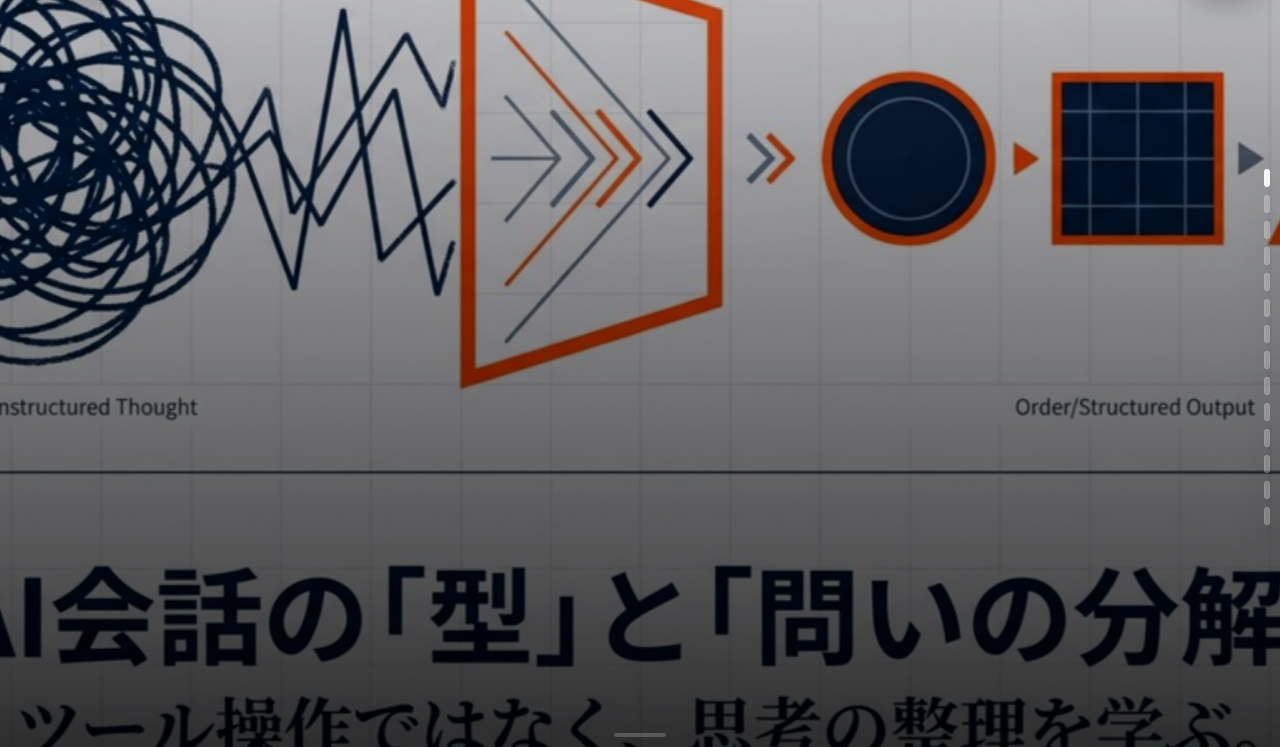
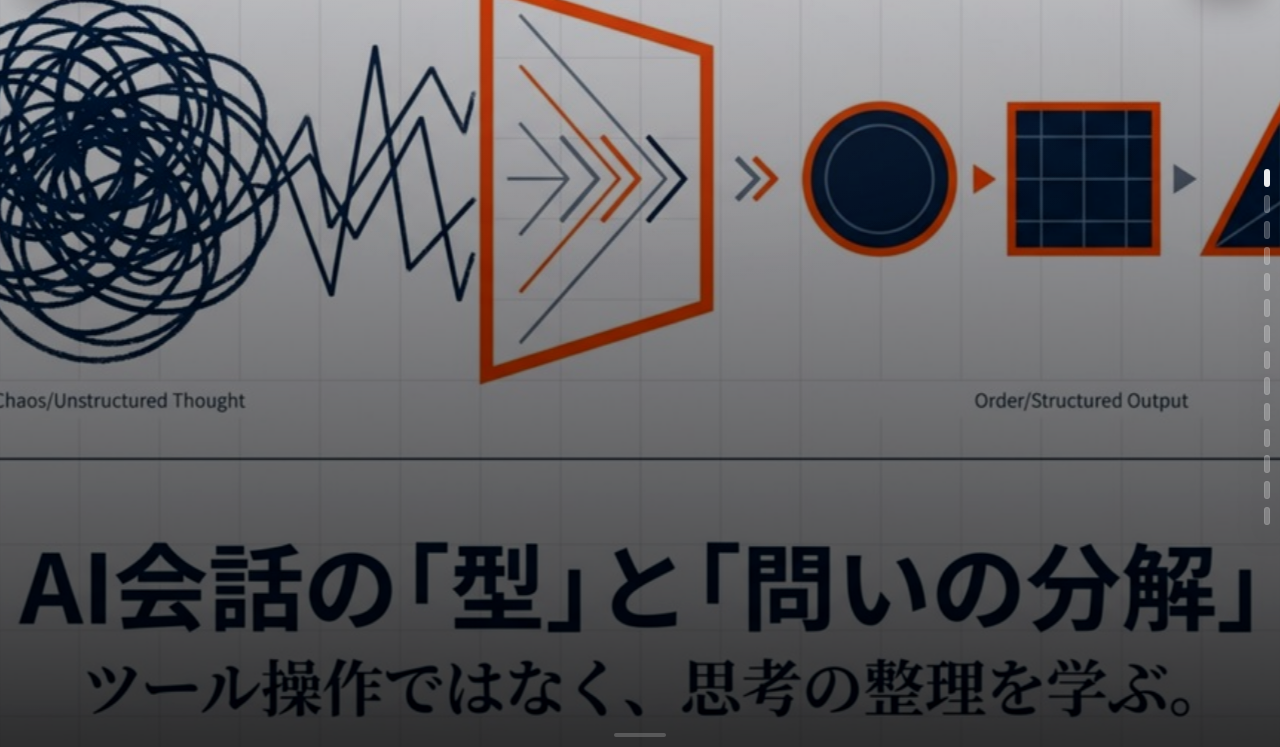
Before and after one commit to kj14/swipe-lp-factory, a plain HTML site: page swipe.html in a window 1280 px wide. Shown: the part 53-800 px from the top of the page. Drawn offline with Linux system fonts and the light colour scheme.

Commit message:
fix: support contain-fit backgrounds for slide images

```diff
--- a/slides.json
+++ b/slides.json
@@ -13,7 +13,9 @@
       "cta": {
         "label": "",
         "href": "#"
-      }
+      },
+      "fit": "contain",
+      "bgColor": "#000"
     },
     {
       "id": "nb02",
@@ -24,7 +26,9 @@
       "cta": {
         "label": "",
         "href": "#"
-      }
+      },
+      "fit": "contain",
+      "bgColor": "#000"
     },
     {
       "id": "nb03",
@@ -35,7 +39,9 @@
       "cta": {
         "label": "",
         "href": "#"
-      }
+      },
+      "fit": "contain",
+      "bgColor": "#000"
     },
     {
       "id": "nb04",
@@ -46,7 +52,9 @@
       "cta": {
         "label": "",
         "href": "#"
-      }
+      },
+      "fit": "contain",
+      "bgColor": "#000"
     },
     {
       "id": "nb05",
@@ -57,7 +65,9 @@
       "cta": {
         "label": "",
         "href": "#"
-      }
+      },
+      "fit": "contain",
+      "bgColor": "#000"
     },
     {
       "id": "nb06",
@@ -68,7 +78,9 @@
       "cta": {
         "label": "",
         "href": "#"
-      }
+      },
+      "fit": "contain",
+      "bgColor": "#000"
     },
     {
       "id": "nb07",
@@ -79,7 +91,9 @@
       "cta": {
         "label": "",
         "href": "#"
-      }
+      },
+      "fit": "contain",
+      "bgColor": "#000"
     },
     {
       "id": "nb08",
@@ -90,7 +104,9 @@
       "cta": {
         "label": "",
         "href": "#"
-      }
+      },
+      "fit": "contain",
+      "bgColor": "#000"
     },
     {
       "id": "nb09",
@@ -101,7 +117,9 @@
       "cta": {
         "label": "",
         "href": "#"
-      }
+      },
+      "fit": "contain",
+      "bgColor": "#000"
     },
     {
       "id": "nb10",
@@ -112,7 +130,9 @@
       "cta": {
         "label": "",
         "href": "#"
-      }
+      },
+      "fit": "contain",
+      "bgColor": "#000"
     },
     {
       "id": "nb11",
@@ -123,7 +143,9 @@
       "cta": {
         "label": "",
         "href": "#"
-      }
+      },
+      "fit": "contain",
+      "bgColor": "#000"
     },
     {
       "id": "nb12",
@@ -134,7 +156,9 @@
       "cta": {
         "label": "",
         "href": "#"
-      }
+      },
+      "fit": "contain",
+      "bgColor": "#000"
     },
     {
       "id": "nb13",
@@ -145,7 +169,9 @@
       "cta": {
         "label": "",
         "href": "#"
-      }
+      },
+      "fit": "contain",
+      "bgColor": "#000"
     },
     {
       "id": "nb14",
@@ -156,7 +182,9 @@
       "cta": {
         "label": "今すぐ相談する",
         "href": "#cta"
-      }
+      },
+      "fit": "contain",
+      "bgColor": "#000"
     }
   ]
 }
--- a/swipe.html
+++ b/swipe.html
@@ -107,7 +107,7 @@
       background:
         linear-gradient(180deg, rgba(0,0,0,.15) 0%, rgba(0,0,0,.65) 72%, rgba(0,0,0,.88) 100%),
         var(--bg-img);
-      background-size: cover;
+      background-size: var(--bg-fit, cover);
       background-position: center;
       transform: translate3d(0, calc(var(--parallax-y, 0px) * .6), 0) scale(var(--bg-scale, 1.08));
       filter: saturate(1.05) contrast(1.05);
@@ -426,6 +426,10 @@
       // Background image placeholder: set CSS variable with url()
       const bg = s.bg ? `url('${String(s.bg).replace(/'/g, "\\'")}')` : 'linear-gradient(135deg, #0b1220, #020617)';
       slide.style.setProperty('--bg-img', bg);
+      const fit = (s.fit || '').toString().trim();
+      if (fit) slide.style.setProperty('--bg-fit', fit);
+      const bgColor = (s.bgColor || '').toString().trim();
+      if (bgColor) slide.style.setProperty('--bg-color', bgColor);
 
       const title = String(s.title || '').trim();
       const body = String(s.body || '').trim();
```
